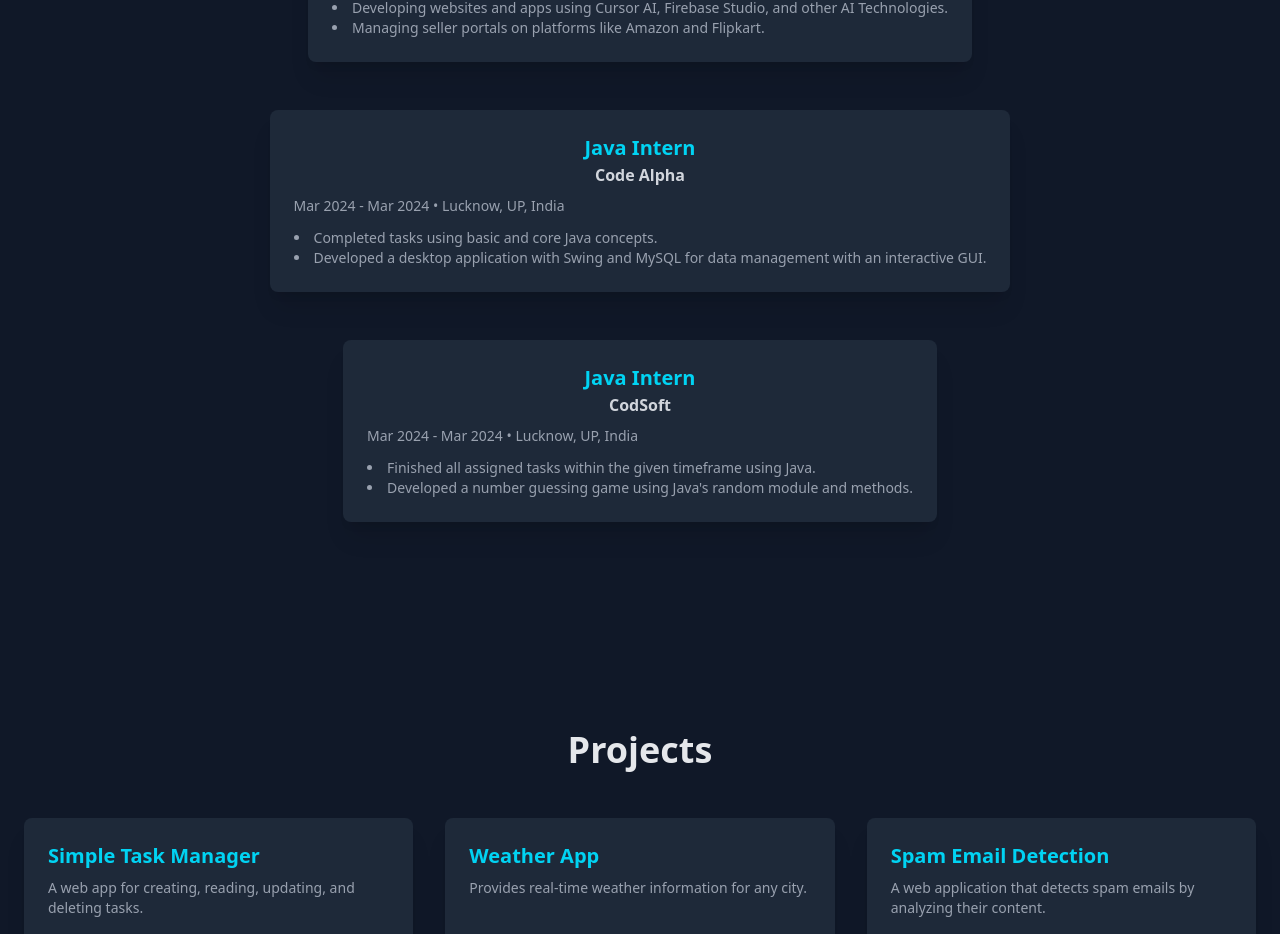
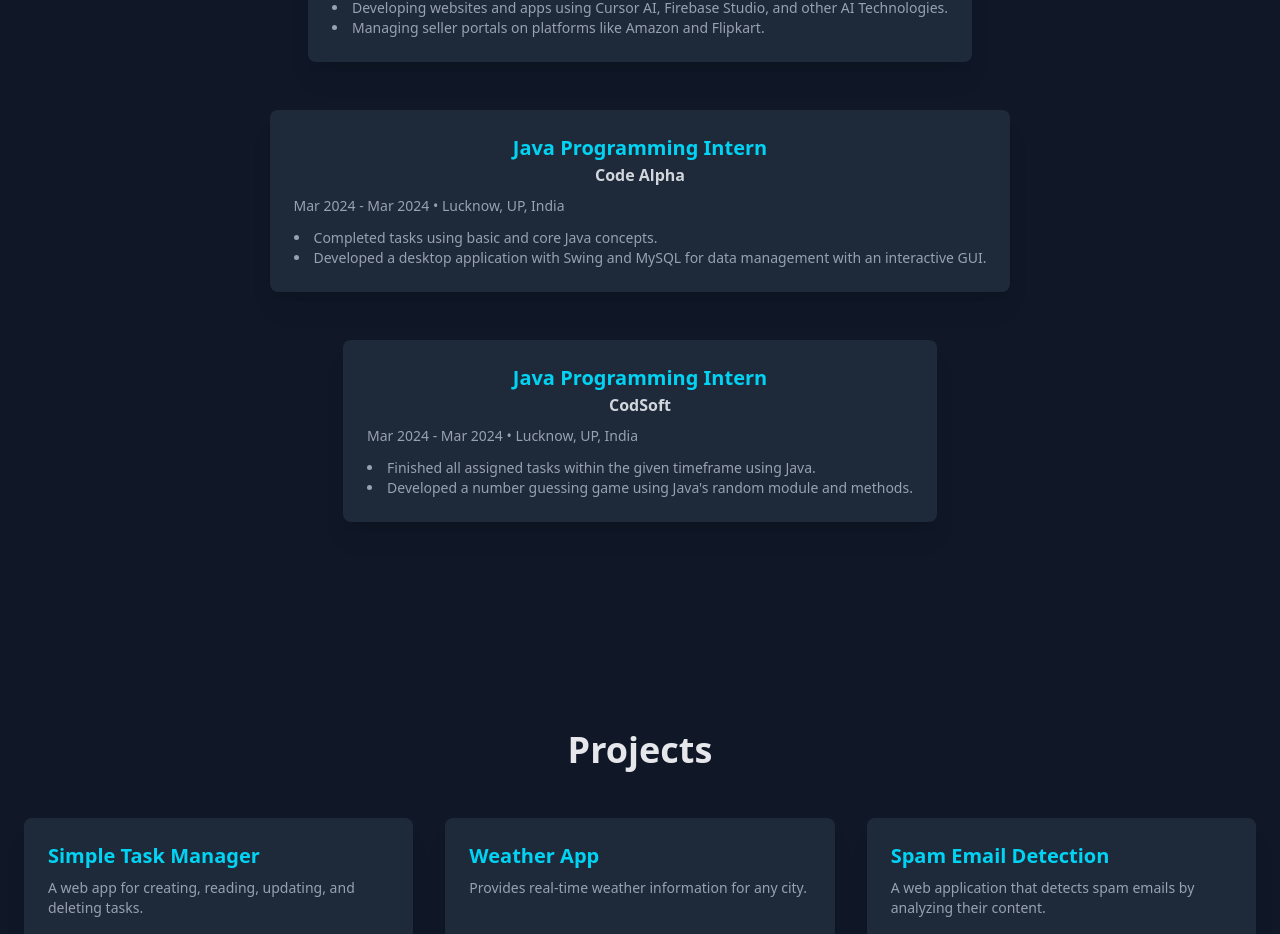
Before and after one commit to Ankit-euphemism/community-portfolio, a React (Vite) app: page / in a window 1280 px wide. Shown: the part 1636-2570 px from the top of the page. Built offline with nearby package versions, Linux system fonts and the light colour scheme.

Commit message:
add changes

```diff
--- a/src/App.jsx
+++ b/src/App.jsx
@@ -40,7 +40,7 @@ const portfolioData = {
       ],
     },
     {
-      role: "Java Intern",
+      role: "Java Programming Intern",
       company: "Code Alpha",
       location: "Lucknow, UP, India",
       duration: "Mar 2024 - Mar 2024",
@@ -50,7 +50,7 @@ const portfolioData = {
       ],
     },
     {
-      role: "Java Intern",
+      role: "Java Programming Intern",
       company: "CodSoft",
       location: "Lucknow, UP, India",
       duration: "Mar 2024 - Mar 2024",
```
